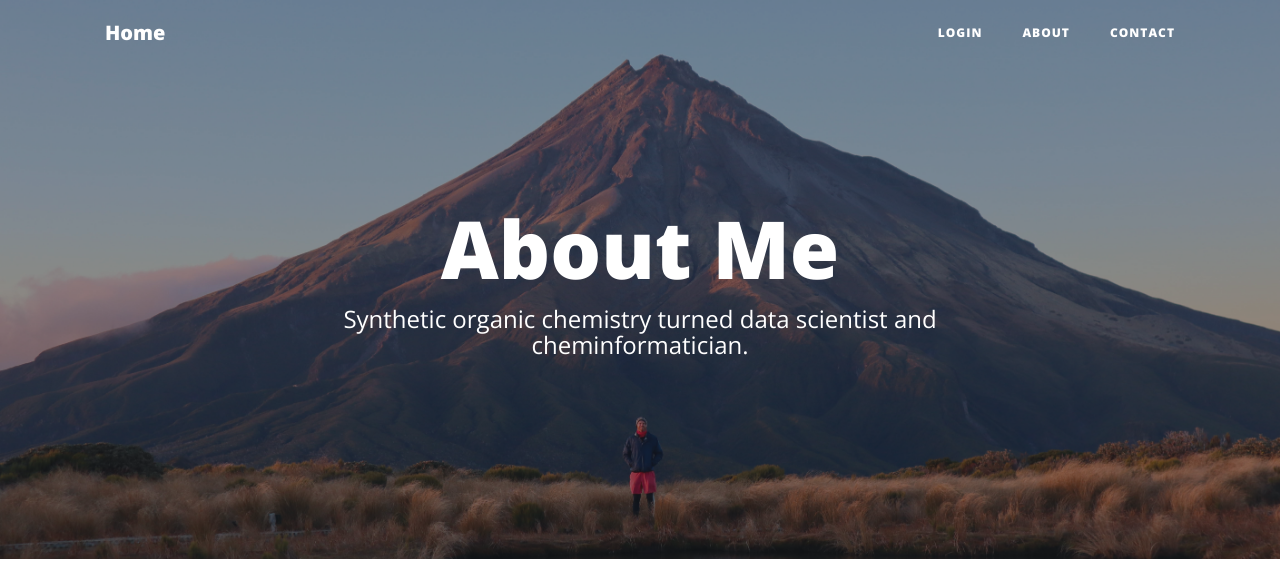
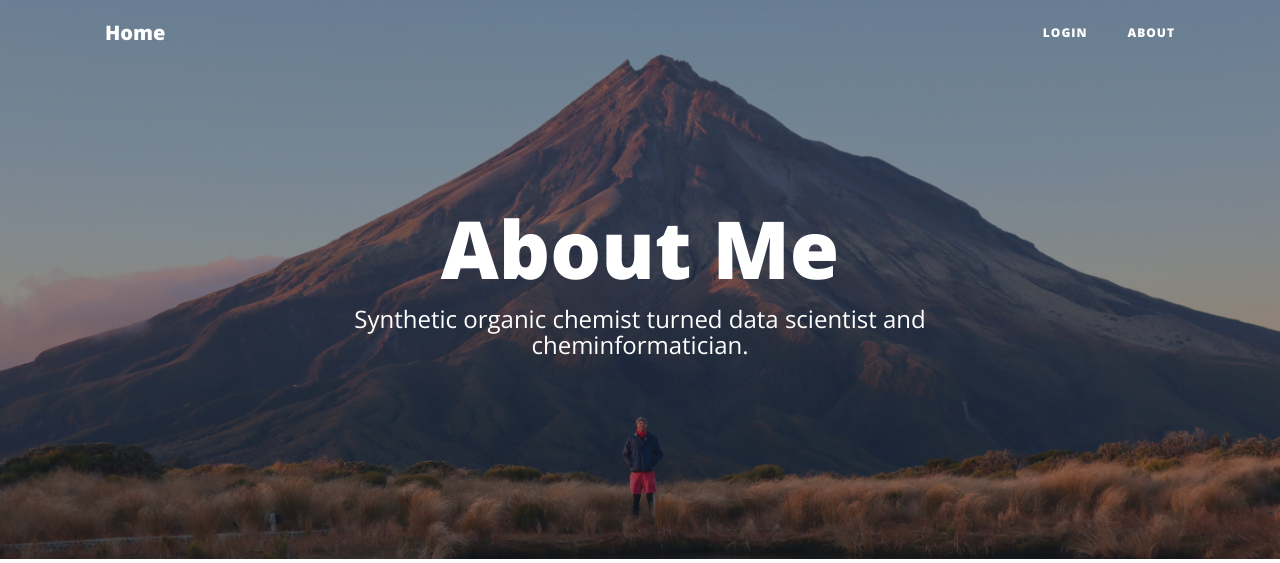
Before and after one commit to jonswain/jon-swain, a Flask app: page /about in a window 1280 px wide. Shown: the top 563 px of the page. Run offline with Flask 2, Linux system fonts and the light colour scheme; some libraries are stand-ins or nearby versions.

Commit message:
Fixed typos

```diff
--- a/templates/about.html
+++ b/templates/about.html
@@ -8,7 +8,7 @@
         <div class="col-lg-8 col-md-10 mx-auto">
           <div class="page-heading">
             <h1>About Me</h1>
-            <span class="subheading">Synthetic organic chemistry turned data scientist and cheminformatician.</span>
+            <span class="subheading">Synthetic organic chemist turned data scientist and cheminformatician.</span>
           </div>
         </div>
       </div>
--- a/templates/header.html
+++ b/templates/header.html
@@ -53,9 +53,9 @@
           <li class="nav-item">
             <a class="nav-link" href="{{ url_for('about') }}">About</a>
           </li>
-          <li class="nav-item">
-            <a class="nav-link" href="{{ url_for('contact') }}">Contact</a>
-          </li>
+<!--          <li class="nav-item">-->
+<!--            <a class="nav-link" href="{{ url_for('contact') }}">Contact</a>-->
+<!--          </li>-->
         </ul>
       </div>
     </div>
```
